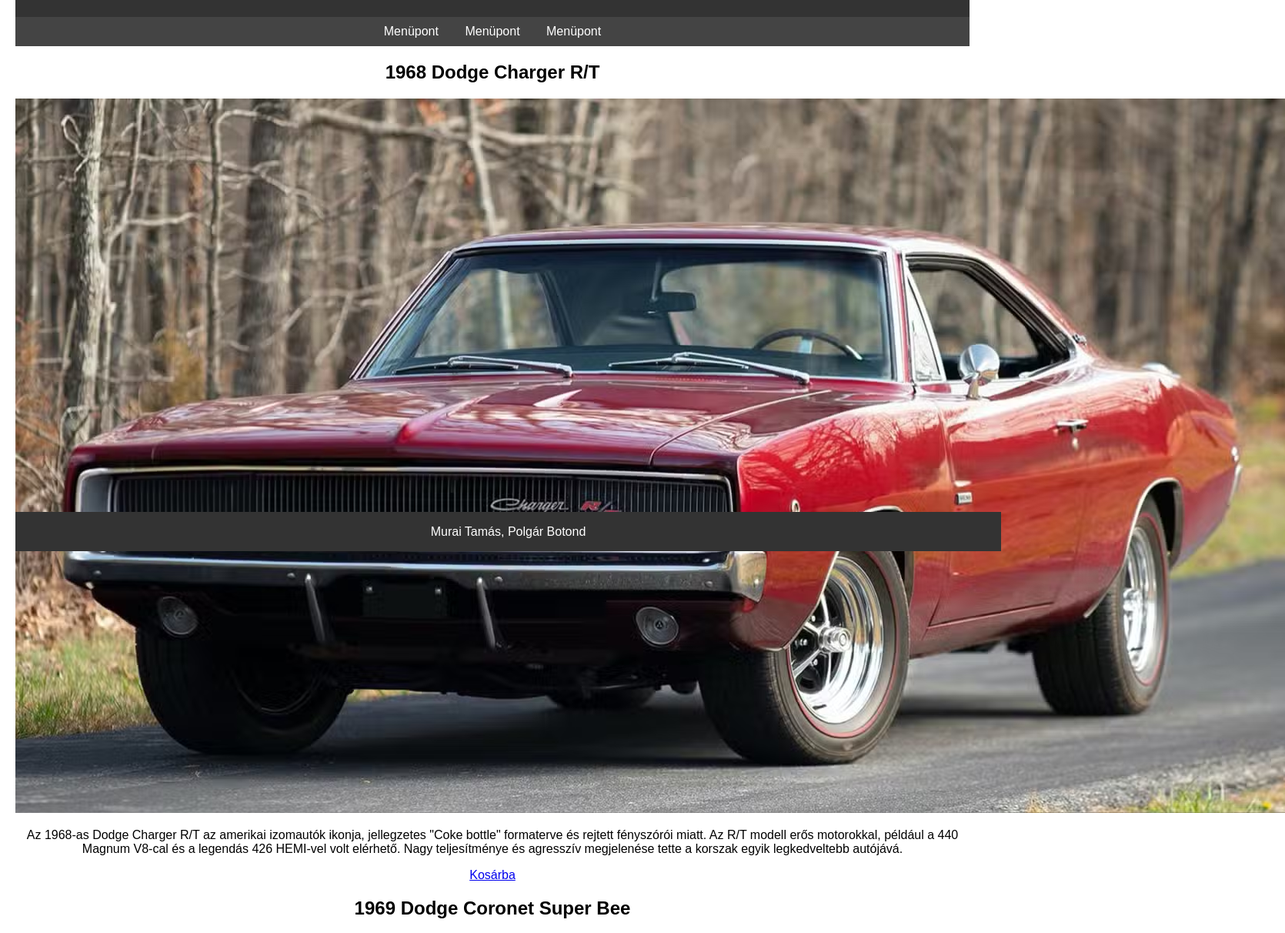
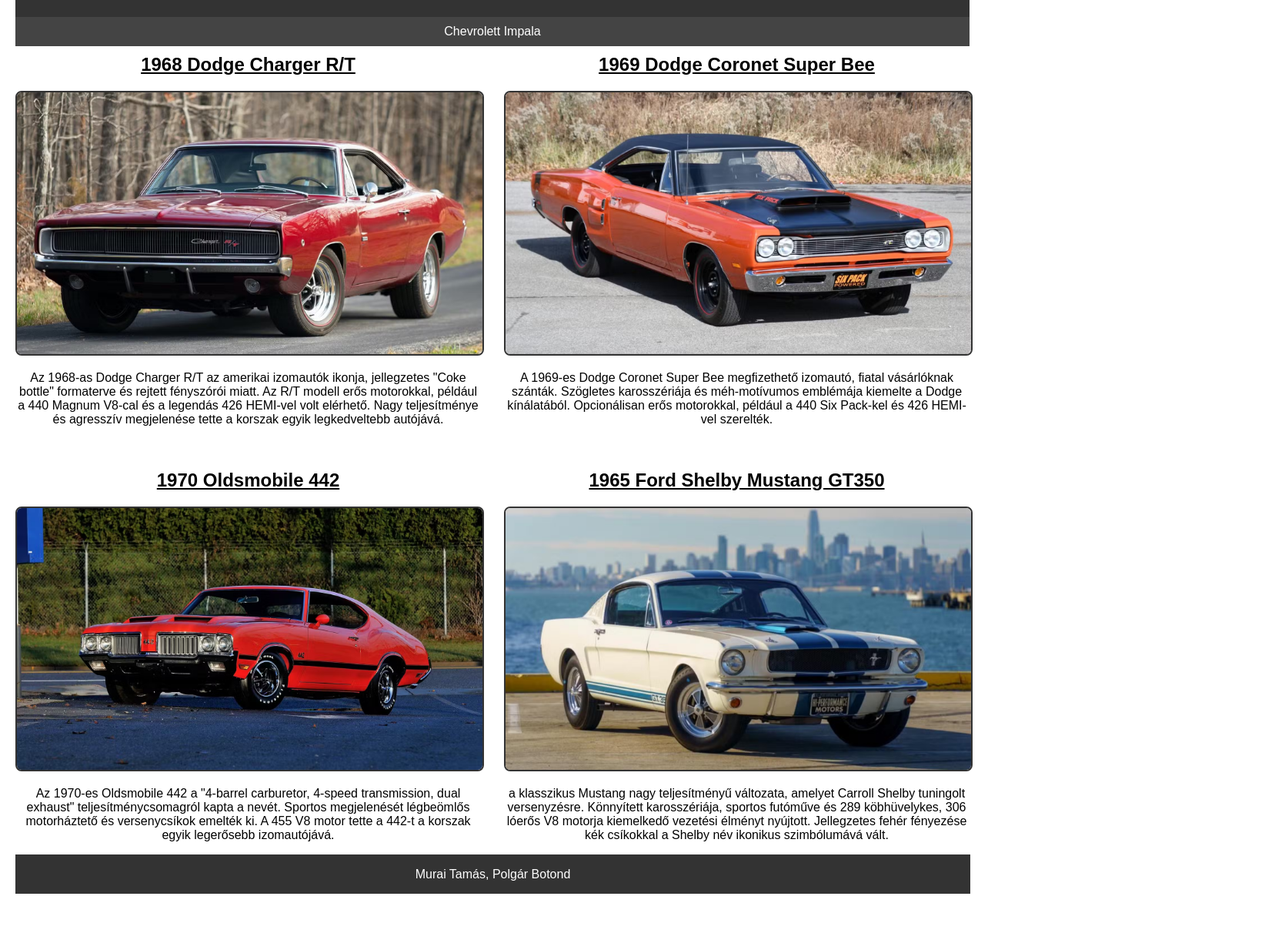
Before and after one commit to Bottesz/old_school_cars_web, a plain HTML site: page index.html in a window 1280 px wide. Shown: the part 84-1296 px from the top of the page at 77% size, 1670 px wide, since content can reach past the window. After the commit the page ends 1265 px from the top, so only its background shows below. Drawn offline with Linux system fonts and the light colour scheme.

Commit message:
dodge kész

```diff
--- a/index.html
+++ b/index.html
@@ -13,9 +13,7 @@
         </header>
         <nav>
             <ul>
-                <li><a href="#">Menüpont</a></li>
-                <li><a href="#">Menüpont</a></li>
-                <li><a href="#">Menüpont</a></li>
+                <li><a href="Chevrolett.html">Chevrolett Impala</a></li>
             </ul>
         </nav>
         <article>
@@ -27,7 +25,6 @@
                     Nagy teljesítménye és agresszív megjelenése tette a korszak egyik legkedveltebb autójává.
 
                 </p>
-                <a href="#">Kosárba</a>
             </div>
             <div class="tartalom">
                 <h1>1969 Dodge Coronet Super Bee</h1>
@@ -36,7 +33,6 @@
                 A 1969-es Dodge Coronet Super Bee megfizethető izomautó, fiatal vásárlóknak szánták.
                 Szögletes karosszériája és méh-motívumos emblémája kiemelte a Dodge kínálatából.
                 Opcionálisan erős motorokkal, például a 440 Six Pack-kel és 426 HEMI-vel szerelték.</p>
-                <a href="#">Kosárba</a>
             </div>
             <div class="tartalom">
                 <h1>1970 Oldsmobile 442</h1>
@@ -45,24 +41,16 @@
                 Sportos megjelenését légbeömlős motorháztető és versenycsíkok emelték ki.
                 A 455 V8 motor tette a 442-t a korszak egyik legerősebb izomautójává.
                 </p>
-                <a href="#">Kosárba</a>
-            </div>
-            <div class="tartalom">
-                <h1>BMW 7 Limousine</h1>
-                <img src="kepek/bmw_7.jpg" alt="kocsi">
-                <p>lorem ipsum</p>
-                <a href="#">Kosárba</a>
             </div>
             <div class="tartalom">
                 <h1>1965 Ford Shelby Mustang GT350</h1>
                 <img src="kepek/kep4.jpg" alt="kocsi">
-                <p>lorem ipsum</p>
-                <a href="#">Kosárba</a>
+                <p> a klasszikus Mustang nagy teljesítményű változata, amelyet Carroll Shelby tuningolt versenyzésre.
+                    Könnyített karosszériája, sportos futóműve és 289 köbhüvelykes, 306 lóerős V8 motorja kiemelkedő vezetési élményt nyújtott.
+                    Jellegzetes fehér fényezése kék csíkokkal a Shelby név ikonikus szimbólumává vált.
+                </p>
             </div>
         </article>
-        <aside>
-            <p>A kosár tartalma</p>
-        </aside>
         <footer>
             <p>Murai Tamás, Polgár Botond</p>
         </footer>
--- a/stilus.css
+++ b/stilus.css
@@ -59,15 +59,22 @@
     margin: 10px;
 }
 
-.car img {
-    width: 80%;
+.tartalom img {
+    width: 100%;
     height: auto;
     border-radius: 8px;
     border: 2px solid #333;
+
 }
 
-.car p {
-    font-weight: bold;
+article{
+    display: grid;
+    grid-template-columns: 1fr 1fr;
+    gap: 30px;
+}
+
+.tartalom h1 {
+    text-decoration-line: underline;
     margin-top: 10px;
 }
 
@@ -77,7 +84,6 @@
     color: white;
     text-align: center;
     padding: 0.5px;
-    position: fixed;
     bottom: 0;
     width: 100%;
 }
```
